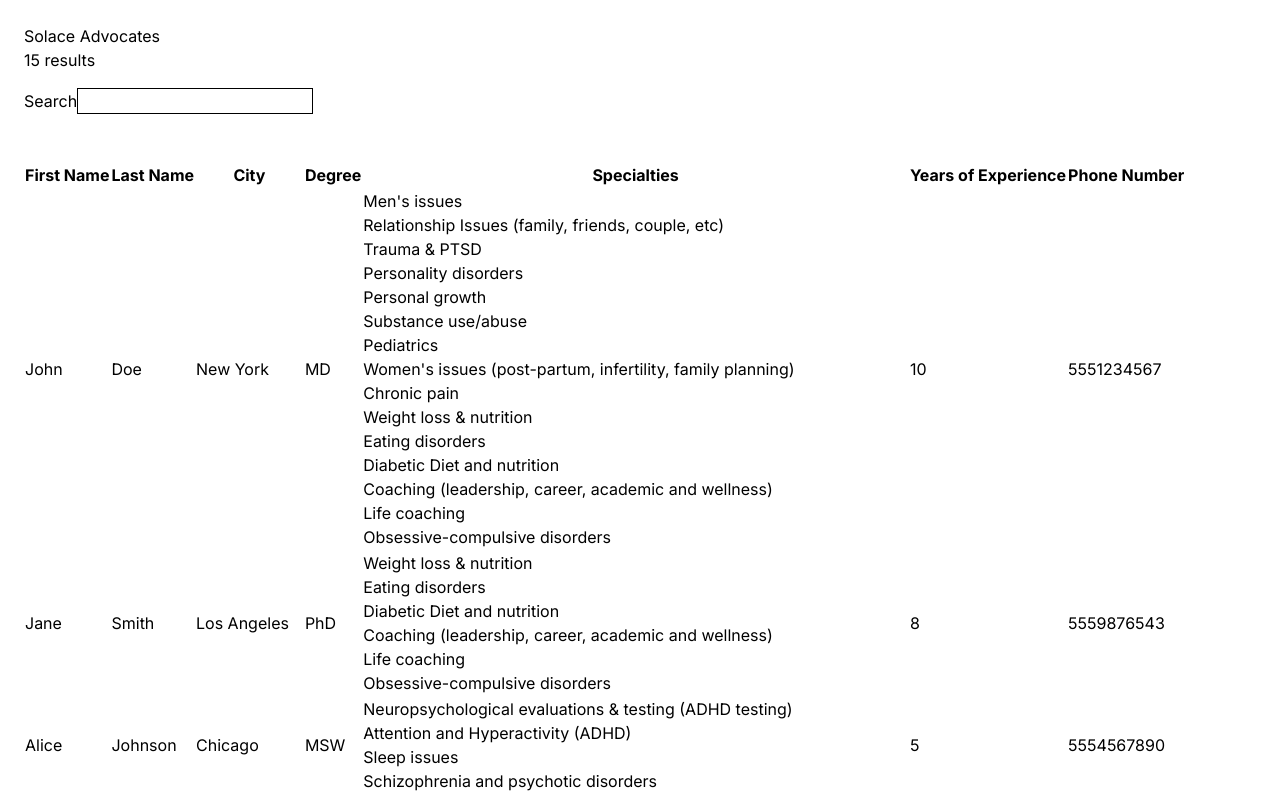
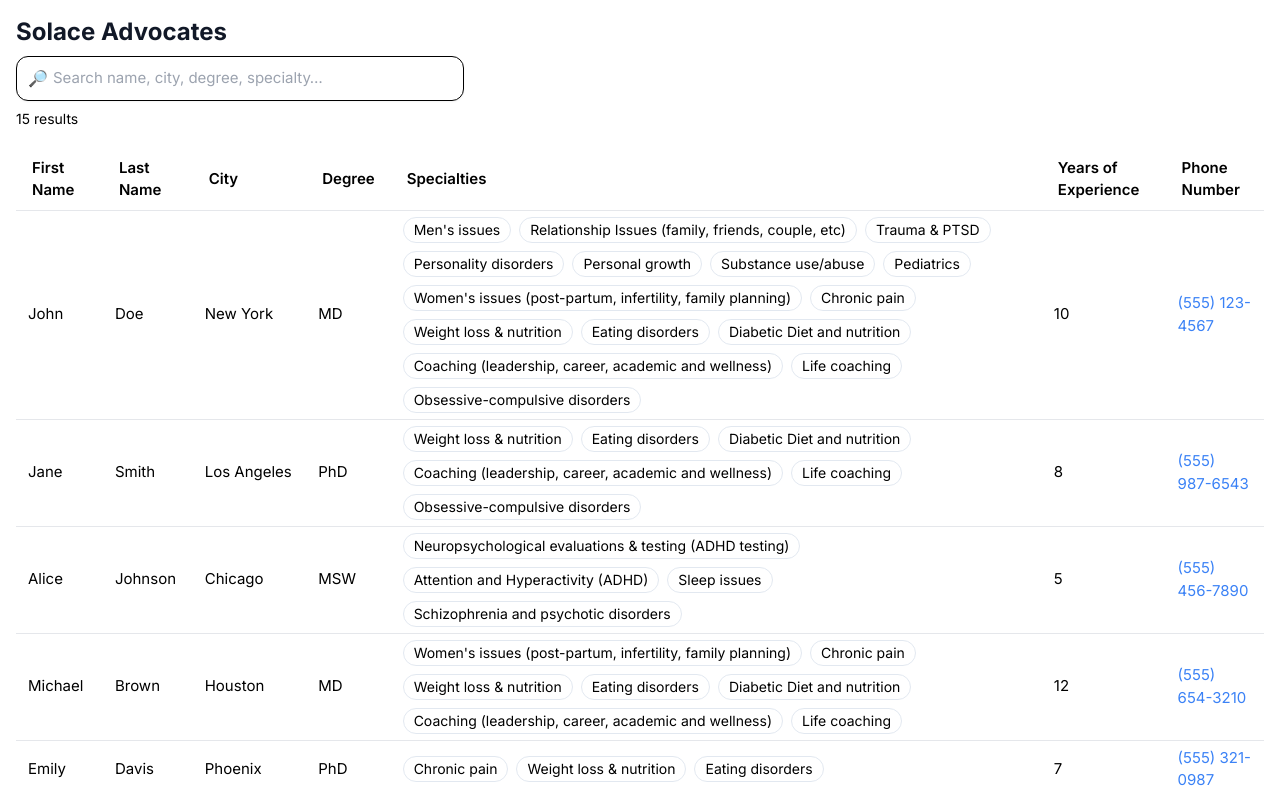
Before and after one commit to jparmenter/solace-takehome, a Next.js app: page / in a window 1280 px wide. Shown: the top 798 px of the page. Built offline with nearby package versions, Linux system fonts and the light colour scheme.

Commit message:
feat: add styles to the page and table

```diff
--- a/src/app/page.tsx
+++ b/src/app/page.tsx
@@ -10,6 +10,13 @@ export default function Home() {
   const [error, setError] = useState<null | string>(null);
   const [searchTerm, setSearchTerm] = useState("");
   const debouncedSearchTerm = useDebounced(searchTerm, 300);
+
+  const formatPhoneNumber = (phone: number) => {
+    const phoneStr = phone.toString();
+    return `(${phoneStr.slice(0, 3)}) ${phoneStr.slice(3, 6)}-${phoneStr.slice(
+      6
+    )}`;
+  };
 
   useEffect(() => {
     console.log("fetching advocates...");
@@ -56,9 +63,32 @@ export default function Home() {
   };
 
   return (
-    <main style={{ margin: "24px" }}>
-      <h1>Solace Advocates</h1>
-      <p id="results-status" style={{ marginBottom: 16 }}>
+    <main className="mx-auto max-w-7xl px-4 py-4">
+      <h1 className="text-2xl font-bold text-gray-900">Solace Advocates</h1>
+      <div className="mt-2 flex items-center gap-3">
+        <div className="relative w-full max-w-md">
+          <span className="pointer-events-none absolute left-3 top-2.5">
+            🔎
+          </span>
+          <input
+            style={{ border: "1px solid black" }}
+            value={searchTerm}
+            placeholder="Search name, city, degree, specialty…"
+            onChange={(e) => setSearchTerm(e.target.value)}
+            className="w-full rounded-xl border border-slate-300 bg-white pl-9 pr-20 py-2.5 text-[15px] shadow-sm focus:outline-none focus:ring-4 focus:ring-emerald-200 focus:border-emerald-600"
+          />
+          {searchTerm && (
+            <button
+              onClick={onReset}
+              className="absolute right-2 top-1.5 rounded-lg border border-slate-300 bg-slate-50 px-3 py-1.5 text-sm hover:bg-slate-100 active:scale-[.99]"
+            >
+              Clear
+            </button>
+          )}
+        </div>
+      </div>
+
+      <p className="mt-2 text-sm text-[color:var(--muted)]">
         {loading
           ? "Loading…"
           : error
@@ -66,57 +96,72 @@ export default function Home() {
           : `${filteredAdvocates.length} result${
               filteredAdvocates.length === 1 ? "" : "s"
             }`}
-      </p>
-      <div>
-        <label htmlFor="search-input">Search</label>
-        <input
-          id="search-input"
-          style={{ border: "1px solid black" }}
-          value={searchTerm}
-          onChange={(e) => setSearchTerm(e.target.value)}
-        />
-        {searchTerm && <button onClick={onReset}>Reset Search</button>}
 
         {searchTerm && (
-          <p>
-            Searching for: <span id="search-term">{searchTerm}</span>
+          <>
+            {" "}
+            Searching for:{" "}
+            <span
+              id="search-term"
+              className="ml-2 inline-flex items-center gap-1 rounded-full bg-slate-100 px-2.5 py-1 text-slate-700"
+            >
+              {searchTerm}
+            </span>
+          </>
+        )}
       </p>
-        )}
-      </div>
-      <br />
-      <br />
-      <table>
-        <thead>
+
+      <div className="overflow-x-auto mt-5 max-h-[800px]">
+        <table className="w-full min-w-[900px] border-collapse text-[15px]">
+          <thead className="sticky top-0 z-10 bg-white/90 backdrop-blur supports-[backdrop-filter]:bg-white/60 border-b">
             <tr>
-            <th>First Name</th>
-            <th>Last Name</th>
-            <th>City</th>
-            <th>Degree</th>
-            <th>Specialties</th>
-            <th>Years of Experience</th>
-            <th>Phone Number</th>
+              {[
+                "First Name",
+                "Last Name",
+                "City",
+                "Degree",
+                "Specialties",
+                "Years of Experience",
+                "Phone Number",
+              ].map((header) => (
+                <th key={header} className="px-4 py-2 text-left font-semibold">
+                  {header}
+                </th>
+              ))}
             </tr>
           </thead>
-        <tbody>
+          <tbody className="divide-y divide-gray-200">
             {filteredAdvocates.map((advocate) => {
               return (
-              <tr key={advocate.id}>
-                <td>{advocate.firstName}</td>
-                <td>{advocate.lastName}</td>
-                <td>{advocate.city}</td>
-                <td>{advocate.degree}</td>
-                <td>
+                <tr key={advocate.id} className="hover:bg-solace-50">
+                  <td className="px-3 py-1.5">{advocate.firstName}</td>
+                  <td className="px-3 py-1.5">{advocate.lastName}</td>
+                  <td className="px-3 py-1.5">{advocate.city}</td>
+                  <td className="px-3 py-1.5">{advocate.degree}</td>
+                  <td className="px-3 py-1.5">
+                    <div className="flex flex-wrap gap-2">
                       {advocate.specialties.map((specialty) => (
-                    <div key={specialty}>{specialty}</div>
+                        <span
+                          key={specialty}
+                          className="rounded-full border border-slate-200 bg-white px-2.5 py-0.5 text-sm"
+                        >
+                          {specialty}
+                        </span>
                       ))}
+                    </div>
                   </td>
-                <td>{advocate.yearsOfExperience}</td>
-                <td>{advocate.phoneNumber}</td>
+                  <td className="px-3 py-1.5">{advocate.yearsOfExperience}</td>
+                  <td className="px-3 py-1.5">
+                    <a href={`tel:${advocate.phoneNumber}`} className="text-blue-500 hover:underline">
+                      {formatPhoneNumber(advocate.phoneNumber)}
+                    </a>
+                  </td>
                 </tr>
               );
             })}
           </tbody>
         </table>
+      </div>
     </main>
   );
 }
--- a/src/app/types/IAdvocates.ts
+++ b/src/app/types/IAdvocates.ts
@@ -6,6 +6,6 @@ export interface IAdvocates {
   degree: string;
   specialties: string[];
   yearsOfExperience: number;
-  phoneNumber: string;
+  phoneNumber: number;
   createdAt: Date;
 }
--- a/tailwind.config.ts
+++ b/tailwind.config.ts
@@ -13,6 +13,12 @@ const config: Config = {
         "gradient-conic":
           "conic-gradient(from 180deg at 50% 50%, var(--tw-gradient-stops))",
       },
+      colors: {
+        solace: {
+          50: "#f4f8f7",
+          100: "#285e50"
+        },
+      },
     },
   },
   plugins: [],
```
Also changed, not shown: 1 other file (tests, documents, lock files or other folders). Lines whose indentation alone changed are shown as unchanged.
